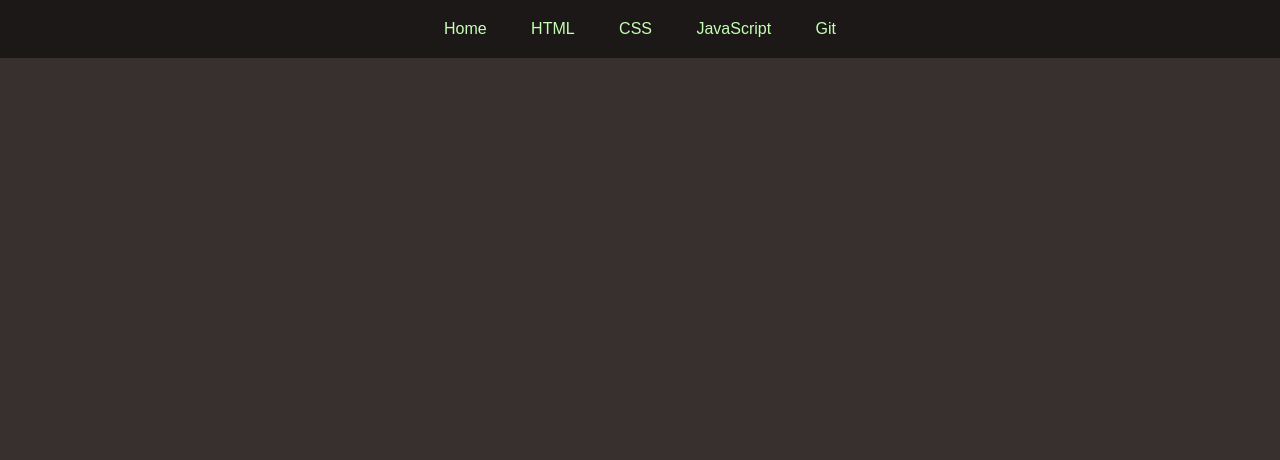
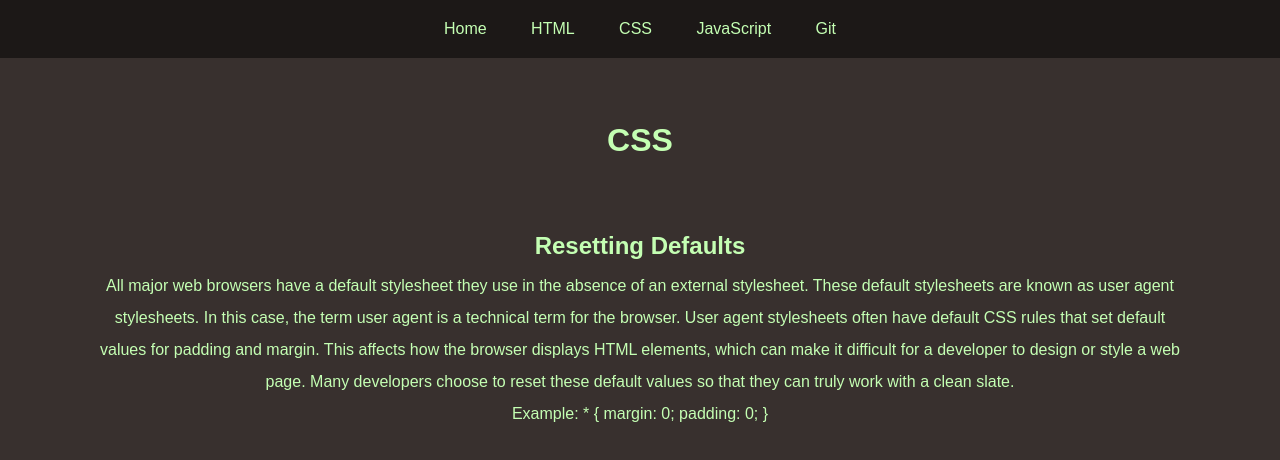
Before and after one commit to Lowza/Nucleus, a plain HTML site: page css.html in a window 1280 px wide. Drawn offline with Linux system fonts and the light colour scheme.

Commit message:
Add content to css.html and modify some styling

```diff
--- a/css.html
+++ b/css.html
@@ -16,6 +16,23 @@
             </ul>
         </nav>
     </header>
+    <main>
+        <h1>CSS</h1>
+        <h2>Resetting Defaults</h2>
+        <p>All major web browsers have a default stylesheet they use in the absence of an external stylesheet.
+These default stylesheets are known as user agent stylesheets. In this case, the term user agent is a
+technical term for the browser.
+User agent stylesheets often have default CSS rules that set default values for padding and margin.
+This affects how the browser displays HTML elements, which can make it difficult for a developer to design
+or style a web page.
+Many developers choose to reset these default values so that they can truly work with a clean slate.<br>
+Example:
+* {
+    margin: 0;
+    padding: 0;
+  }
+</p>
+    </main>
 </body>
 
 
--- a/style.css
+++ b/style.css
@@ -8,12 +8,16 @@ body {
     background-color: hsl(12, 10%, 20%);
 }
 
-P, h1 {
+h1{
+    padding: 50px;
+}
+
+P, h1, h2 {
     font-family: sans-serif;
     color: hsl(106, 100%, 85%);
     text-align: center;
-    padding: 20px;
     line-height: 2em;
+    margin: 0px 100px;
 }
 
 /* LINKS */
```
